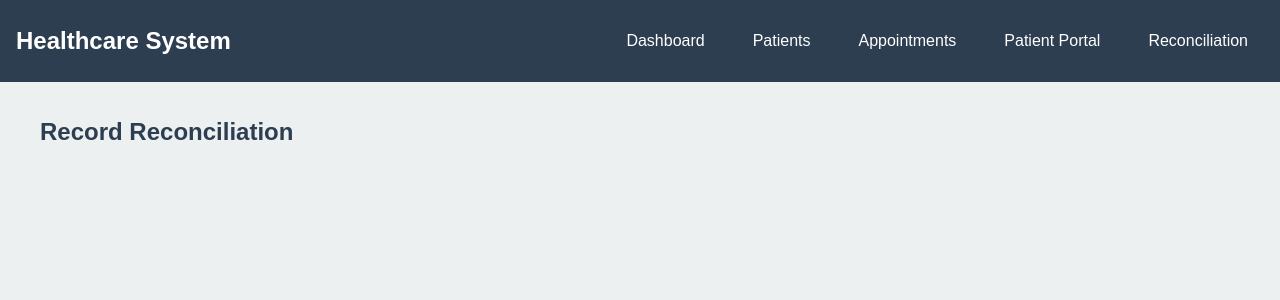
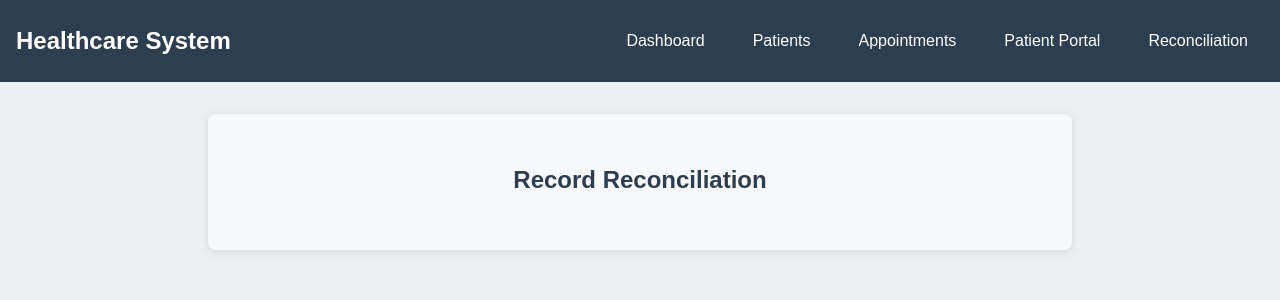
Before and after one commit to AshrafSayed2202/healthcare-management, a React (Create React App) app: page /reconciliation in a window 1280 px wide. Shown: the top 300 px of the page. Built offline with nearby package versions, Linux system fonts and the light colour scheme.

Commit message:
Record Reconciliation Design

```diff
--- /dev/null
+++ b/src/components/RecordReconciliation.css
@@ -0,0 +1,69 @@
+/* Container styling */
+.record-reconciliation {
+    background-color: #f7f9fc;
+    padding: 2rem;
+    border-radius: 8px;
+    box-shadow: 0 2px 10px rgba(0, 0, 0, 0.1);
+    margin: 2rem auto;
+    max-width: 800px;
+}
+
+/* Header styling */
+.record-reconciliation h2 {
+    margin-bottom: 1.5rem;
+    color: #2c3e50;
+    text-align: center;
+}
+
+/* List styling */
+.reconciliation-list {
+    list-style-type: none;
+    padding: 0;
+}
+
+/* Individual record styling */
+.reconciliation-item {
+    background-color: white;
+    padding: 1rem;
+    margin-bottom: 1rem;
+    border-radius: 6px;
+    box-shadow: 0 1px 5px rgba(0, 0, 0, 0.1);
+    display: flex;
+    justify-content: space-between;
+    align-items: center;
+    transition: transform 0.2s ease-in-out;
+}
+
+.reconciliation-item:hover {
+    transform: scale(1.02);
+}
+
+/* Details sections */
+.record-details h3 {
+    margin: 0 0 0.5rem 0;
+    color: #2980b9;
+}
+
+.record-details p {
+    margin: 0;
+    color: #7f8c8d;
+    font-size: 0.9rem;
+}
+
+.appointment-details p {
+    margin: 0;
+    color: #2c3e50;
+    font-size: 0.9rem;
+}
+
+/* Responsive design */
+@media (max-width: 600px) {
+    .reconciliation-item {
+        flex-direction: column;
+        align-items: flex-start;
+    }
+
+    .appointment-details {
+        margin-top: 1rem;
+    }
+}
--- a/src/components/RecordReconciliation.jsx
+++ b/src/components/RecordReconciliation.jsx
@@ -1,5 +1,6 @@
 import React from 'react';
 import { useSelector } from 'react-redux';
+import './RecordReconciliation.css'; // Importing the new CSS
 
 const RecordReconciliation = () => {
     const patients = useSelector(state => state.patients);
@@ -20,12 +21,20 @@ const RecordReconciliation = () => {
     }, [patients, appointments]);
 
     return (
-        <div className='container'>
+        <div className='container record-reconciliation'>
             <h2>Record Reconciliation</h2>
-            <ul>
+            <ul className='reconciliation-list'>
                 {reconciledRecords.map(record => (
-                    <li key={record.id}>
-                        {record.name}: {record.totalAppointments} appointments (Last: {record.lastAppointmentDate})
+                    <li key={record.id} className='reconciliation-item'>
+                        <div className='record-details'>
+                            <h3>{record.name}</h3>
+                            <p>ID: {record.id}</p>
+                            <p>Gender: {record.gender}</p>
+                        </div>
+                        <div className='appointment-details'>
+                            <p>Total Appointments: {record.totalAppointments}</p>
+                            <p>Last Appointment: {record.lastAppointmentDate}</p>
+                        </div>
                     </li>
                 ))}
             </ul>
--- a/src/index.css
+++ b/src/index.css
@@ -6,7 +6,7 @@ body {
 
 .container {
   max-width: 1200px;
-  margin: 0 auto;
+  margin: 2rem auto;
   padding: 1rem;
 }
 
```
